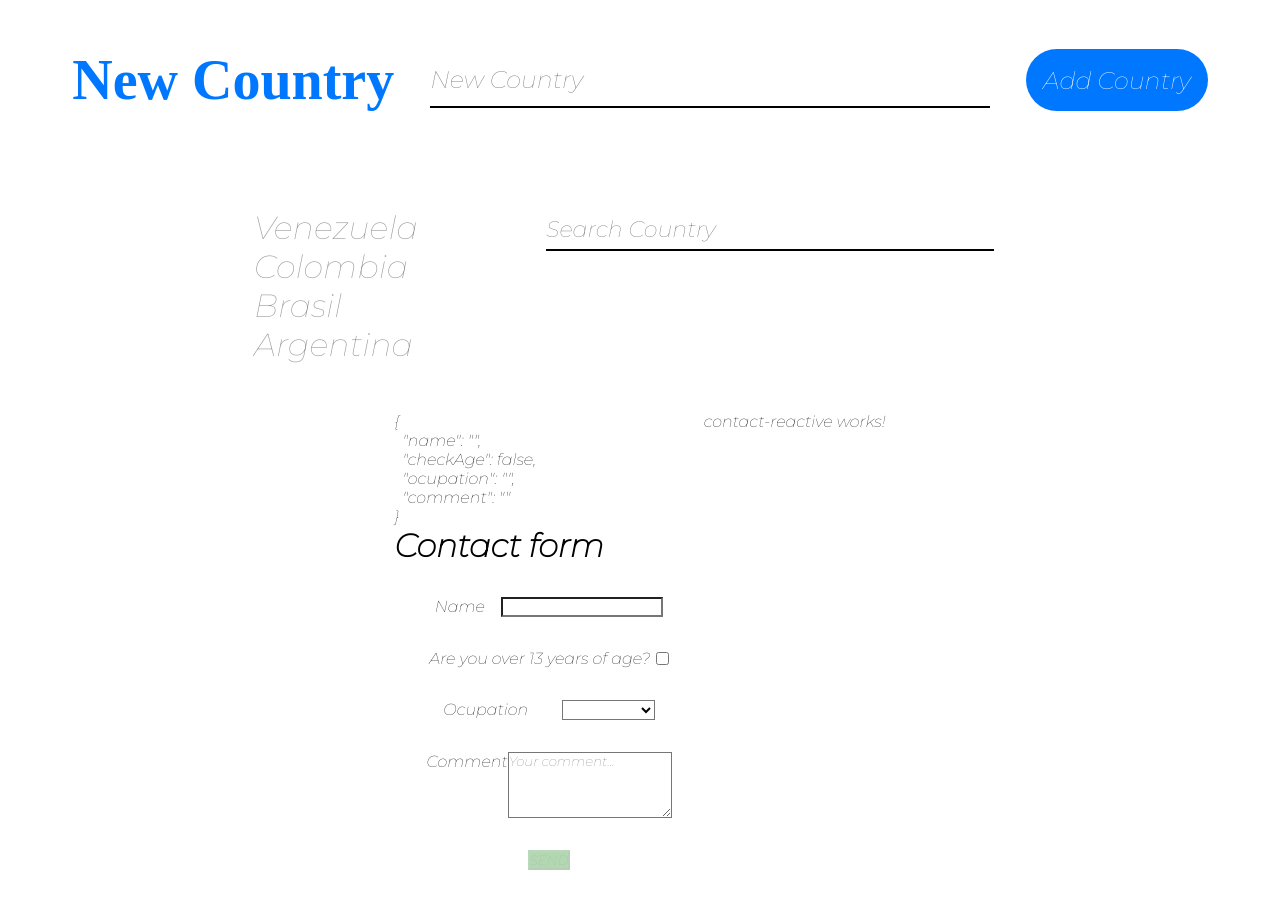
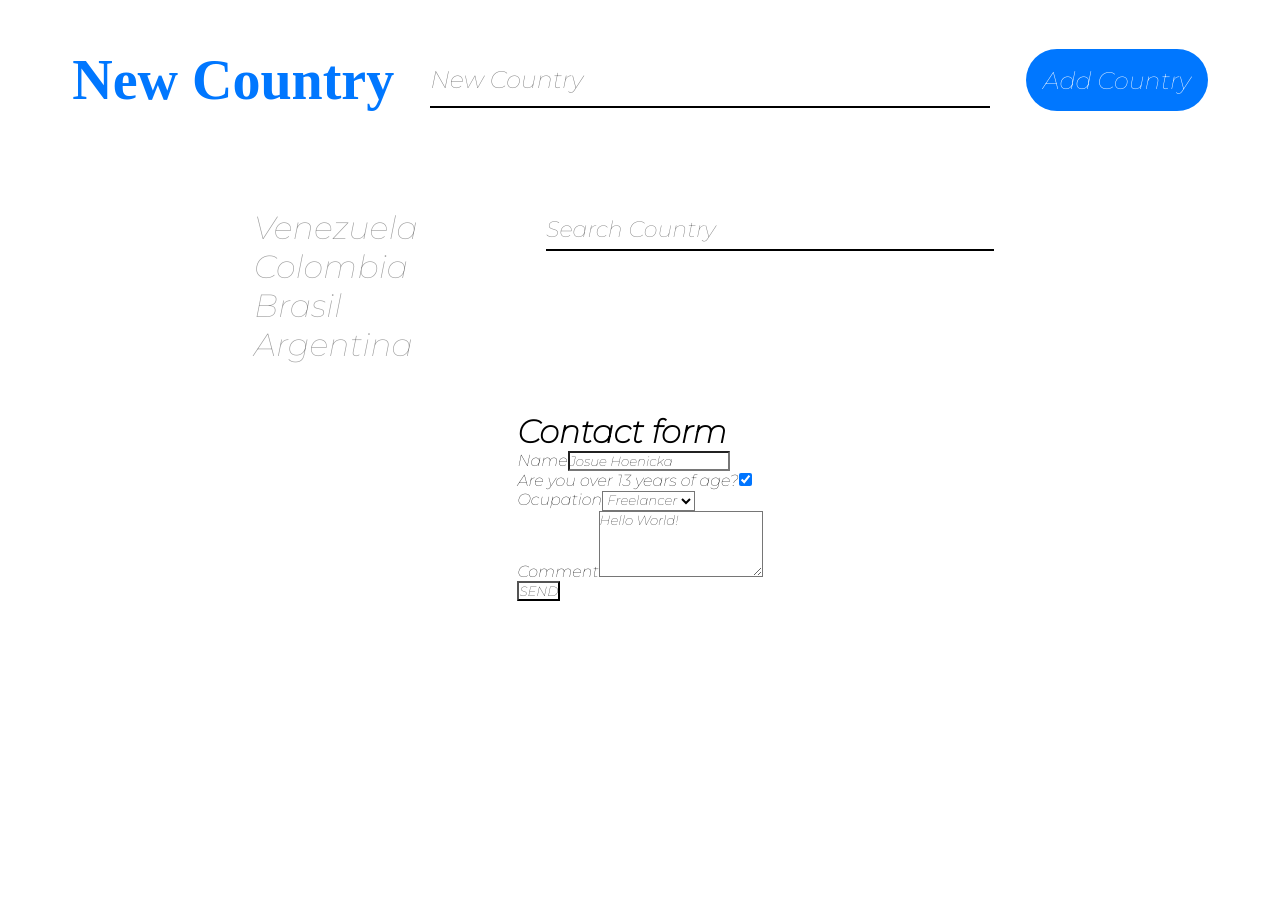
Before and after one commit to josuehoenicka/wanderlist, an Angular app: page / in a window 1280 px wide. After the commit the page ends 800 px from the top, so only its background shows below. Built offline with nearby package versions, Linux system fonts and the light colour scheme; a web font is replaced by a local one.

Commit message:
update: day 15

```diff
--- a/src/app/app.component.html
+++ b/src/app/app.component.html
@@ -29,7 +29,7 @@
     </div>
     <div class="forms">
       <div>
-        <app-contact></app-contact>
+        <!-- <app-contact></app-contact> -->
       </div>
       <div>
         <app-contact-reactive></app-contact-reactive>
--- a/src/app/app.module.ts
+++ b/src/app/app.module.ts
@@ -1,5 +1,5 @@
 import { NgModule } from '@angular/core';
-import { FormsModule } from '@angular/forms';
+import { FormsModule, ReactiveFormsModule } from '@angular/forms';
 import { BrowserModule } from '@angular/platform-browser';
 import { AppComponent } from './app.component';
 import { ButtonComponent } from './button/button.component';
@@ -21,7 +21,8 @@ import { ContactReactiveComponent } from './contact-reactive/contact-reactive.co
   ],
   imports: [
     BrowserModule,
-    FormsModule
+    FormsModule,
+    ReactiveFormsModule
   ],
   providers: [],
   bootstrap: [AppComponent]
--- a/src/app/contact-reactive/contact-reactive.component.html
+++ b/src/app/contact-reactive/contact-reactive.component.html
@@ -1 +1,36 @@
-<p>contact-reactive works!</p>
+<h1>Contact form</h1>
+<form (ngSubmit)="onSubmit()" [formGroup]="contactForm">
+  <div class="form-container">
+    <label for="name" class="form-label">Name</label>
+    <input type="text" id="name" class="form-control" name="name" required formControlName="name"/>
+    <div class="alert" *ngIf="contactForm.get('name')?.touched && contactForm.get('name')?.errors?.['required']">This field is required</div>
+    <div class="alert" *ngIf="contactForm.get('name')?.touched && contactForm.get('name')?.errors?.['minlength']">Must be longer than 3 characters</div>
+  </div>
+  <div class="form-container">
+    <label for="checkAge" class="form-label">Are you over 13 years of age?</label>
+    <input type="checkbox" id="checkAge" class="form-control" name="checkAge" required formControlName="checkAge"/>
+    <div class="alert" *ngIf="contactForm.get('checkAge')?.touched && contactForm.get('checkAge')?.errors?.['required']">This field is required</div>
+    <!-- <div class="alert" [hidden]="checkAge.valid || checkAge.pristine">This field is required.</div> -->
+  </div>
+  <div class="form-container">
+    <label for="ocupation" class="form-label">Ocupation</label>
+    <select name="ocupation" id="ocupation" class="form-select" formControlName="ocupation">
+      <option selected></option>
+      <option value="Student">Student</option>
+      <option value="Worker">Employee</option>
+      <option value="Freelancer">Freelancer</option>
+      <option value="Others">Others</option>
+    </select>
+    <div class="alert" *ngIf="contactForm.get('ocupation')?.touched && contactForm.get('ocupation')?.errors?.['required']">This field is required</div>
+    <!-- <div class="alert" [hidden]="ocupation.valid || ocupation.pristine">This field is required.</div> -->
+  </div>
+  <div class="form-container">
+    <label for="comment" class="form-label">Comment</label>
+    <textarea name="comment" id="comment"  class="form-control" rows="4" placeholder="Message" required formControlName="comment"></textarea>
+    <div class="alert" *ngIf="contactForm.get('comment')?.touched && contactForm.get('comment')?.errors?.['maxlength']">Must be shorted than 300 characters</div>
+    <!-- <div class="alert" [hidden]="comment.valid || comment.pristine">This field is required.</div> -->
+  </div>
+  <div class="form-container button-container">
+    <button type="submit" [disabled]="contactForm.invalid">SEND</button>
+  </div>
+</form>
--- a/src/app/contact-reactive/contact-reactive.component.ts
+++ b/src/app/contact-reactive/contact-reactive.component.ts
@@ -1,4 +1,5 @@
 import { Component, OnInit } from '@angular/core';
+import { FormBuilder, FormGroup, Validators } from '@angular/forms';
 
 @Component({
   selector: 'app-contact-reactive',
@@ -7,9 +8,31 @@ import { Component, OnInit } from '@angular/core';
 })
 export class ContactReactiveComponent implements OnInit {
 
-  constructor() { }
+  contactForm!: FormGroup
+  // myField = new FormControl();
+  constructor(private readonly fb:FormBuilder) { }
 
   ngOnInit(): void {
+    this.contactForm = this.initForm();
+    this.onPathValue();
   }
 
+  onPathValue() {
+    this.contactForm.patchValue({ name : 'Josue Hoenicka', checkAge: true, ocupation: 'Freelancer', comment: 'Hello World!'})
+  }
+
+  onSubmit(): void {
+    console.log('Form ->', this.contactForm.value)
+  }
+
+  initForm(){
+    return this.fb.group({
+      name: ['', [Validators.required, Validators.minLength(3)]],
+      checkAge: ['', [Validators.required, Validators.minLength(3)]],
+      ocupation: [''],
+      comment: ['', [Validators.required, Validators.maxLength(200)]]
+    })
+  }
+
+
 }
--- a/src/app/contact/contact.component.html
+++ b/src/app/contact/contact.component.html
@@ -1,4 +1,3 @@
-
 <pre>{{contactForm.value | json }}</pre>
 <h1>Contact form</h1>
 <form
```
